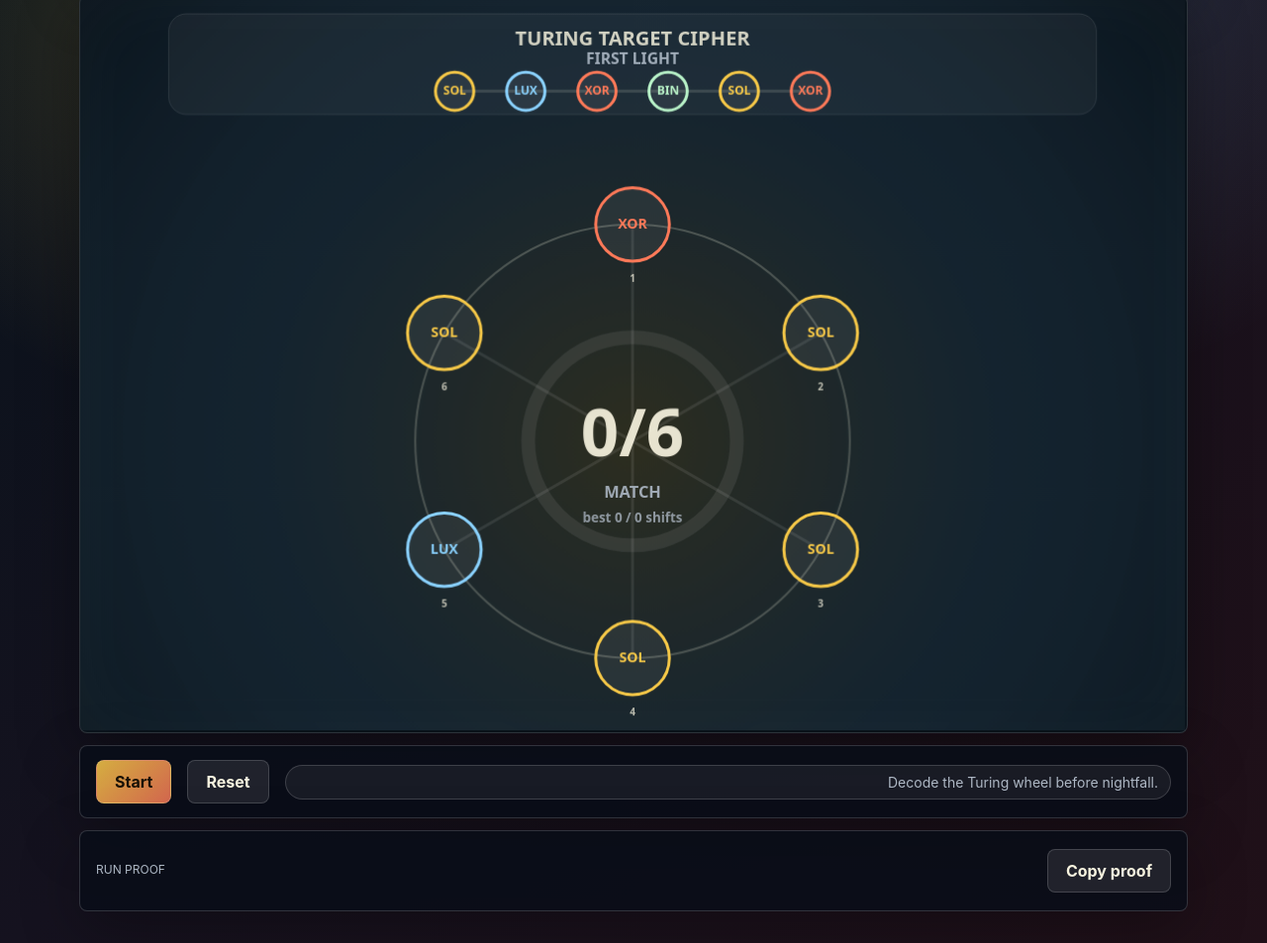
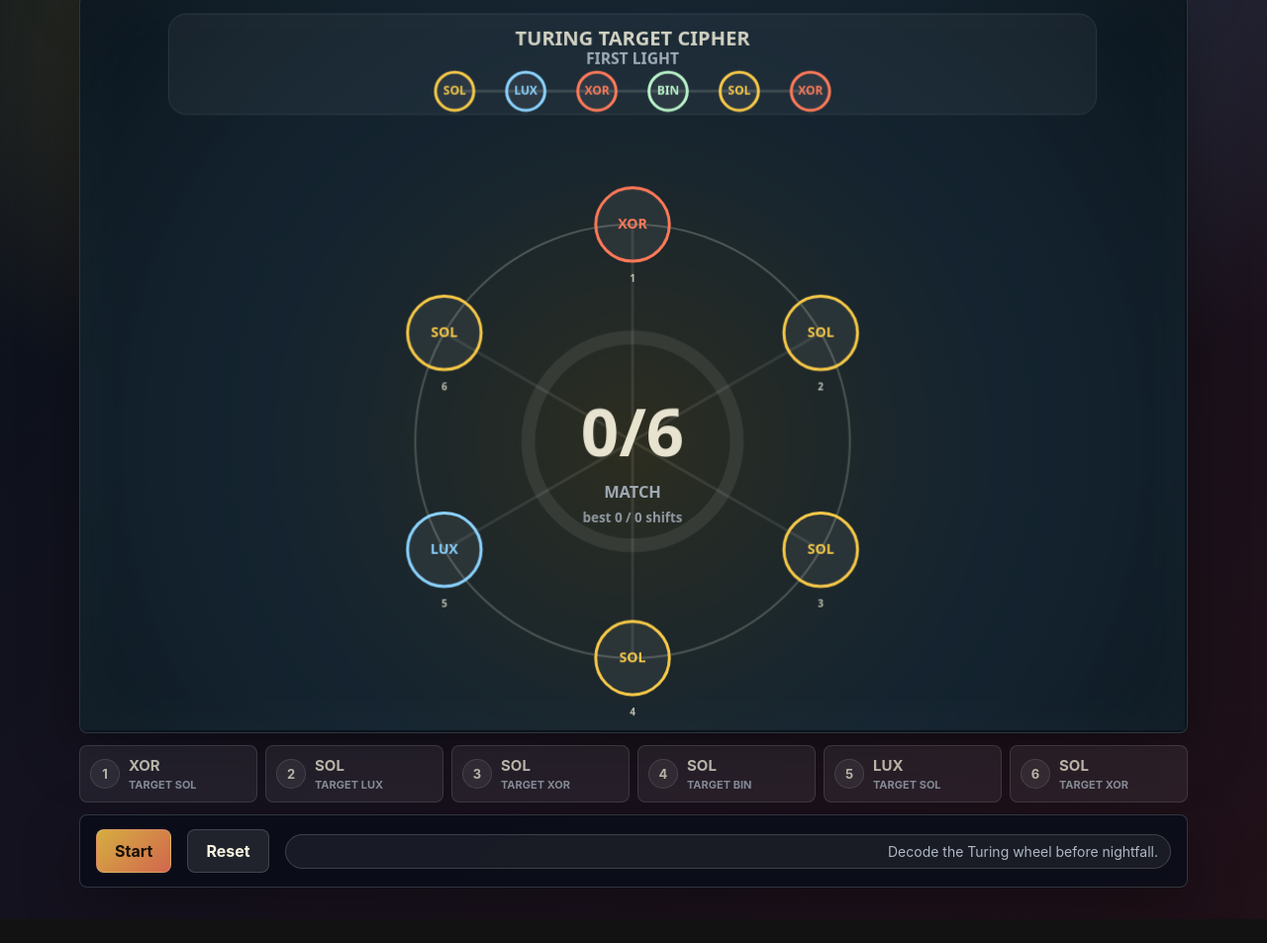
Before and after one commit to OOYXLOO/helioigma, a plain HTML site: page index.html in a window 1280 px wide. Shown: the part 205-1158 px from the top of the page at 99% size. After the commit the page ends 1134 px from the top, so only its background shows below. Drawn offline with Linux system fonts and the light colour scheme.

Commit message:
Add Solstice node controls

```diff
--- a/game.js
+++ b/game.js
@@ -8,6 +8,7 @@
   const statusLine = document.querySelector("#statusLine");
   const startButton = document.querySelector("#startButton");
   const resetButton = document.querySelector("#resetButton");
+  const nodeButtons = document.querySelector("#nodeButtons");
   const proofPanel = document.querySelector("#proofPanel");
   const proofCode = document.querySelector("#proofCode");
   const copyProofButton = document.querySelector("#copyProofButton");
@@ -96,11 +97,47 @@
     bestLabel.textContent = String(state.bestScore);
     timeLabel.textContent = String(Math.max(0, Math.ceil(state.timeLeft)));
     statusLine.textContent = state.message;
+    syncNodeButtons();
     if (proofPanel && proofCode && copyProofButton) {
       proofPanel.hidden = !state.complete;
       proofCode.textContent = state.finalProof;
       copyProofButton.disabled = !state.finalProof;
     }
+  }
+
+  function syncNodeButtons() {
+    if (!nodeButtons) return;
+    if (nodeButtons.children.length !== state.ring.length) {
+      nodeButtons.textContent = "";
+      state.ring.forEach((_, index) => {
+        const button = document.createElement("button");
+        const nodeIndex = document.createElement("span");
+        const current = document.createElement("span");
+        const target = document.createElement("span");
+        button.type = "button";
+        button.className = "node-button";
+        button.dataset.index = String(index);
+        nodeIndex.className = "node-index";
+        current.className = "node-current";
+        target.className = "node-target";
+        button.append(nodeIndex, current, target);
+        nodeButtons.append(button);
+      });
+    }
+    [...nodeButtons.children].forEach((button, index) => {
+      const value = state.ring[index];
+      const targetValue = state.target[index];
+      const locked = value === targetValue;
+      button.disabled = !state.running || state.complete;
+      button.classList.toggle("locked", locked);
+      button.setAttribute(
+        "aria-label",
+        `Rotate node ${index + 1}; current ${glyphs[value]}; target ${glyphs[targetValue]}`
+      );
+      button.querySelector(".node-index").textContent = String(index + 1);
+      button.querySelector(".node-current").textContent = glyphs[value];
+      button.querySelector(".node-target").textContent = `target ${glyphs[targetValue]}`;
+    });
   }
 
   function resizeCanvas() {
@@ -425,6 +462,13 @@
   });
   canvas.addEventListener("click", handlePointer);
   canvas.addEventListener("touchstart", handlePointer, { passive: false });
+  if (nodeButtons) {
+    nodeButtons.addEventListener("click", (event) => {
+      const button = event.target.closest("button[data-index]");
+      if (!button) return;
+      rotateNode(Number(button.dataset.index));
+    });
+  }
   window.addEventListener("keydown", (event) => {
     if (event.key === "Enter") {
       startGame();
--- a/index.html
+++ b/index.html
@@ -10,7 +10,7 @@
   <meta property="og:image" content="cover.png">
   <meta property="og:type" content="website">
   <meta name="twitter:card" content="summary_large_image">
-  <link rel="stylesheet" href="styles.css">
+  <link rel="stylesheet" href="styles.css?v=20260613-node-controls">
 </head>
 <body>
   <main class="shell">
@@ -36,6 +36,7 @@
 
       <p id="srHelp" class="sr-only">Start the game, then rotate each numbered cipher node until it matches the target glyph above it.</p>
       <canvas id="game" width="960" height="640" tabindex="0" aria-label="Solstice Cipher playfield" aria-describedby="srHelp"></canvas>
+      <div id="nodeButtons" class="node-buttons" aria-label="Cipher node controls"></div>
 
       <div class="controls">
         <button id="startButton" type="button">Start</button>
@@ -52,6 +53,6 @@
       </section>
     </section>
   </main>
-  <script src="game.js"></script>
+  <script src="game.js?v=20260613-node-controls"></script>
 </body>
 </html>
--- a/styles.css
+++ b/styles.css
@@ -11,6 +11,10 @@
 
 * {
   box-sizing: border-box;
+}
+
+[hidden] {
+  display: none !important;
 }
 
 html,
@@ -97,6 +101,13 @@ body {
   margin-top: 12px;
 }
 
+.node-buttons {
+  display: grid;
+  grid-template-columns: repeat(auto-fit, minmax(88px, 1fr));
+  gap: 8px;
+  margin-top: 12px;
+}
+
 .proof-panel {
   margin-top: 12px;
   min-height: 82px;
@@ -177,6 +188,64 @@ button:focus-visible {
   background: rgba(247, 201, 72, 0.18);
 }
 
+.node-button {
+  min-height: 58px;
+  display: grid;
+  grid-template-columns: auto minmax(0, 1fr);
+  grid-template-areas:
+    "index current"
+    "index target";
+  align-items: center;
+  column-gap: 9px;
+  padding: 8px 10px;
+  text-align: left;
+}
+
+.node-button .node-index {
+  grid-area: index;
+  display: grid;
+  place-items: center;
+  width: 30px;
+  height: 30px;
+  border: 1px solid var(--line);
+  border-radius: 999px;
+  color: var(--ink);
+  background: rgba(255, 255, 255, 0.08);
+  font-size: 13px;
+}
+
+.node-button .node-current {
+  grid-area: current;
+  min-width: 0;
+  color: var(--ink);
+  font-size: 15px;
+  line-height: 1.15;
+}
+
+.node-button .node-target {
+  grid-area: target;
+  min-width: 0;
+  color: var(--muted);
+  font-size: 11px;
+  line-height: 1.2;
+  text-transform: uppercase;
+}
+
+.node-button.locked {
+  border-color: rgba(184, 242, 200, 0.58);
+  background: rgba(184, 242, 200, 0.12);
+}
+
+.node-button.locked .node-index,
+.node-button.locked .node-current {
+  color: #b8f2c8;
+}
+
+.node-button:disabled {
+  cursor: default;
+  opacity: 0.72;
+}
+
 #startButton {
   background: linear-gradient(135deg, rgba(247, 201, 72, 0.86), rgba(255, 122, 89, 0.82));
   color: #171006;
```
Also changed, not shown: PUBLISHING.md (+1 -0 lines), dev-article-final.md (+3 -2 lines), dev-post-draft.md (+2 -2 lines), dev-submit-console.html (+4 -2 lines), judge.html (+2 -2 lines), smoke.html (+3 -1 lines), submission-checklist.md (+2 -0 lines), verification-report.md (+2 -0 lines), verification.html (+1 -1 lines), .github/workflows/verify.yml, README.md, desktop-check-v5.png, desktop-complete-v4.png, mobile-check-v6.png, 1 other file.
